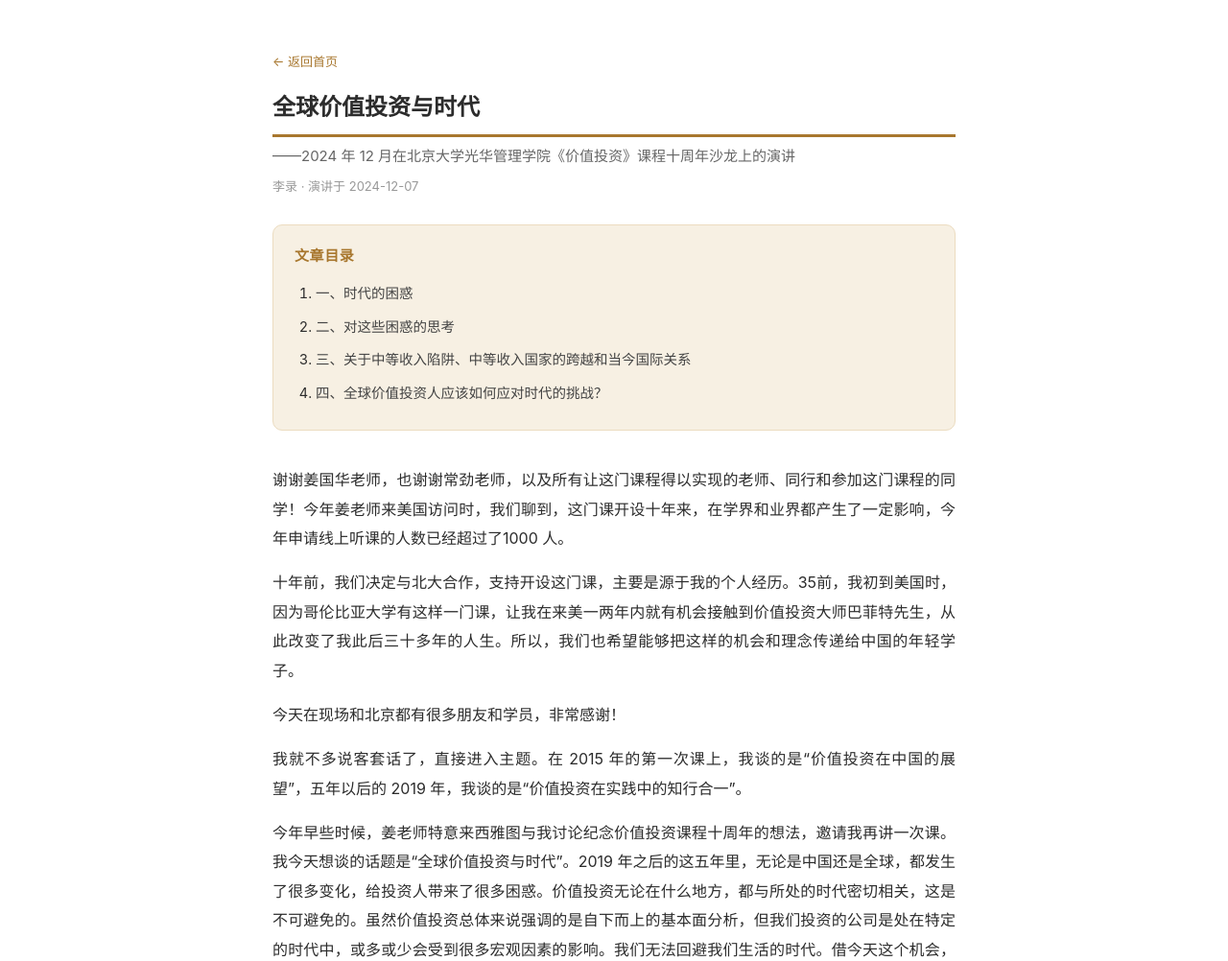
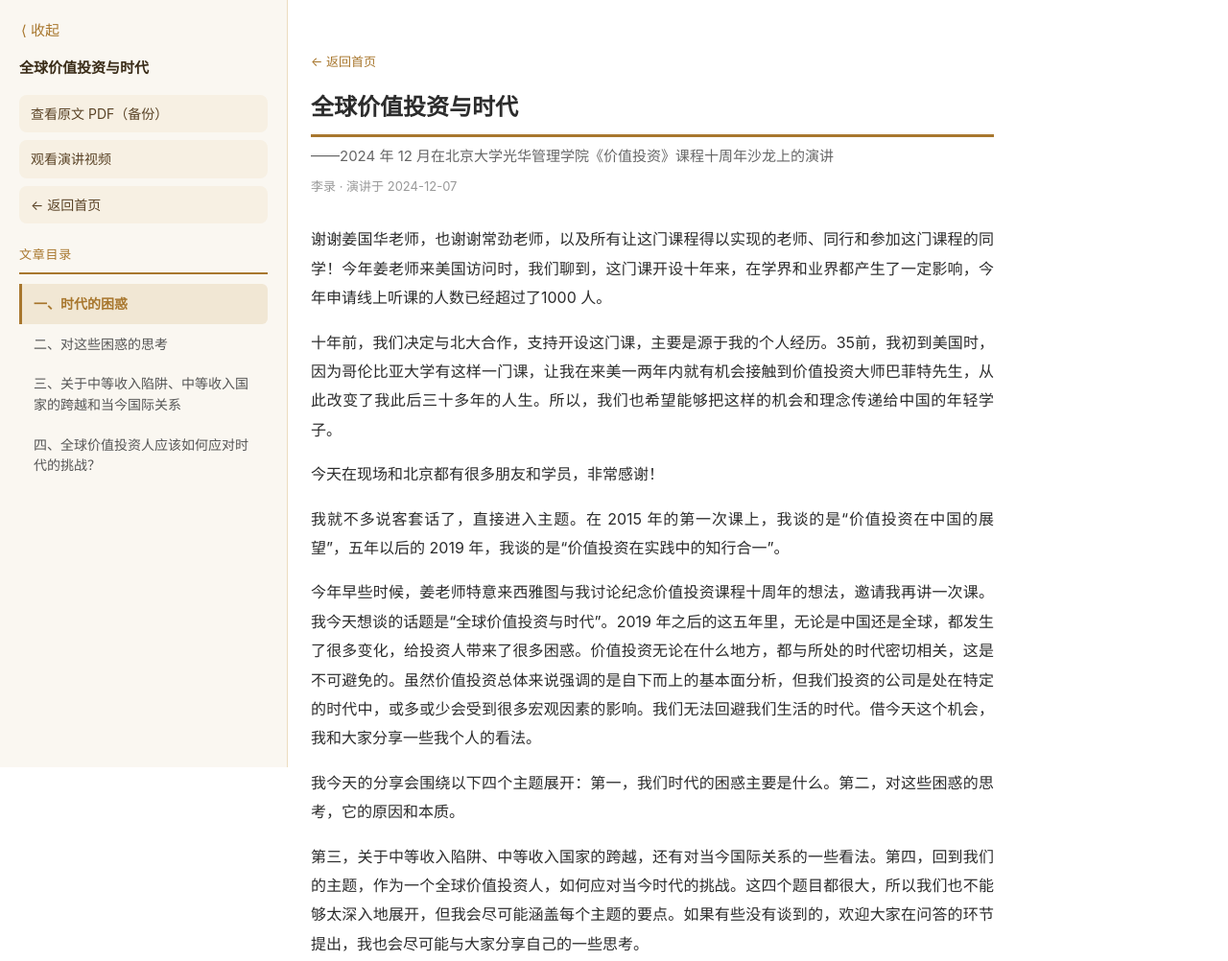
Before and after one commit to ChenXiangloong/financial-report, a plain HTML site: page global_value_investing_2024/index.html in a window 1280 px wide. Shown: the top 1002 px of the page at 96% size. Drawn offline with Linux system fonts and the light colour scheme.

Commit message:
global_value_investing_2024: 备份原 PDF、加入原文/视频入口、目录改为左侧边栏（含移动端抽屉）

```diff
--- a/global_value_investing_2024/index.html
+++ b/global_value_investing_2024/index.html
@@ -7,40 +7,90 @@
 <style>:root{--accent:#a8772e; --accent-soft:#f7f0e3; --accent-line:#ecdcc0;}
 *{box-sizing:border-box;}
 body{font-family:-apple-system,"PingFang SC","Heiti SC","Microsoft YaHei",sans-serif;
-  max-width:760px;margin:0 auto;padding:48px 24px 64px;color:#2c2c2c;background:#fff;line-height:1.9;}
+  margin:0;color:#2c2c2c;background:#fff;line-height:1.9;}
 a{color:var(--accent);text-decoration:none;}
 a:hover{text-decoration:underline;}
+
+/* toggle button (fixed top-left) */
+.toc-toggle{position:fixed;top:14px;left:12px;z-index:120;background:transparent;border:none;
+  color:var(--accent);font-size:15px;font-family:inherit;cursor:pointer;padding:6px 10px;
+  display:flex;align-items:center;gap:4px;}
+.toc-toggle .when-open{display:none;}
+.toc-toggle .when-collapsed{display:none;}
+body.toc-collapsed .toc-toggle .when-collapsed{display:inline;}
+body:not(.toc-collapsed) .toc-toggle .when-open{display:inline;}
+
+/* left sidebar */
+.sidebar{position:fixed;top:0;left:0;width:min(300px,82vw);height:100vh;overflow-y:auto;
+  background:#faf7f1;border-right:1px solid var(--accent-line);
+  padding:60px 20px 32px;z-index:100;transition:transform .25s ease;}
+body.toc-collapsed .sidebar{transform:translateX(-100%);}
+.sidebar .sb-title{font-size:15px;line-height:1.5;color:#3a2c18;font-weight:700;margin:0 0 16px;}
+.sidebar .links{margin:0 0 20px;}
+.sidebar .links a{display:block;padding:10px 12px;margin:8px 0;border-radius:8px;
+  font-size:14px;background:var(--accent-soft);color:#5a4326;line-height:1.4;}
+.sidebar .links a:hover{background:#efe3cf;text-decoration:none;color:#3a2c18;}
+.sidebar .toc-title{font-size:13px;color:var(--accent);margin:0 0 10px;letter-spacing:.06em;
+  border-bottom:2px solid var(--accent);padding-bottom:6px;}
+.sidebar ol{list-style:none;margin:0;padding:0;}
+.sidebar li{margin:0;}
+.sidebar li a{display:block;padding:10px 12px;border-left:3px solid transparent;
+  font-size:14px;color:#555;line-height:1.55;border-radius:0 6px 6px 0;}
+.sidebar li a:hover{background:#f1e7d4;color:var(--accent);text-decoration:none;}
+.sidebar li a.active{background:#f1e7d4;border-left-color:var(--accent);color:var(--accent);font-weight:600;}
+
+/* mobile drawer backdrop */
+.toc-overlay{position:fixed;inset:0;background:rgba(0,0,0,.35);z-index:90;display:none;}
+
+/* content */
+.content{padding:48px 24px 64px;max-width:760px;margin:0 auto;}
 .back{display:inline-block;font-size:13px;color:var(--accent);margin-bottom:18px;}
 h1{font-size:24px;line-height:1.4;border-bottom:3px solid var(--accent);padding-bottom:12px;margin:0 0 6px;}
 .subtitle{color:#666;font-size:15px;margin:0 0 4px;}
 .byline{color:#999;font-size:13px;margin:0 0 28px;}
-.toc{background:var(--accent-soft);border:1px solid var(--accent-line);border-radius:10px;
-  padding:18px 22px;margin:0 0 36px;}
-.toc h3{font-size:15px;margin:0 0 10px;color:var(--accent);letter-spacing:.04em;}
-.toc ol{margin:0;padding-left:22px;}
-.toc li{margin:7px 0;font-size:14.5px;}
-.toc li a{color:#444;}
-.toc li a:hover{color:var(--accent);}
 section{margin-bottom:8px;}
 h2{font-size:19px;border-left:4px solid var(--accent);padding-left:12px;margin:34px 0 14px;line-height:1.5;}
 p{margin:0 0 16px;font-size:16px;text-align:justify;text-justify:inter-ideograph;}
-.note{color:#999;font-size:12.5px;margin-top:40px;border-top:1px solid #eee;padding-top:14px;line-height:1.7;}</style>
+.note{color:#999;font-size:12.5px;margin-top:40px;border-top:1px solid #eee;padding-top:14px;line-height:1.7;}
+
+@media (min-width:980px){
+  body:not(.toc-collapsed) .content{margin-left:300px;margin-right:auto;}
+  body.toc-collapsed .content{margin-left:0;margin-right:auto;}
+}
+@media (max-width:979px){
+  body:not(.toc-collapsed) .toc-overlay{display:block;}
+  .content{padding-top:56px;}
+}</style>
 </head>
 <body>
-<a class="back" href="../index.html">&larr; 返回首页</a>
-<h1>全球价值投资与时代</h1>
-<p class="subtitle">——2024 年 12 月在北京大学光华管理学院《价值投资》课程十周年沙龙上的演讲</p>
-<p class="byline">李录 · 演讲于 2024-12-07</p>
+<button class="toc-toggle" aria-label="切换目录">
+  <span class="when-collapsed">☰ 目录</span>
+  <span class="when-open">⟨ 收起</span>
+</button>
 
-<nav class="toc">
-<h3>文章目录</h3>
-<ol>
+<nav class="sidebar">
+  <p class="sb-title">全球价值投资与时代</p>
+  <div class="links">
+    <a href="global_value_investing_2024.pdf" target="_blank" rel="noopener">查看原文 PDF（备份）</a>
+    <a href="https://www.youtube.com/watch?v=8jJA4vHWvLc" target="_blank" rel="noopener">观看演讲视频</a>
+    <a href="../index.html">&larr; 返回首页</a>
+  </div>
+  <p class="toc-title">文章目录</p>
+  <ol>
 <li><a href="#t1">一、时代的困惑</a></li>
 <li><a href="#t2">二、对这些困惑的思考</a></li>
 <li><a href="#t3">三、关于中等收入陷阱、中等收入国家的跨越和当今国际关系</a></li>
 <li><a href="#t4">四、全球价值投资人应该如何应对时代的挑战？</a></li>
-</ol>
+  </ol>
 </nav>
+
+<div class="toc-overlay"></div>
+
+<div class="content">
+  <a class="back" href="../index.html">&larr; 返回首页</a>
+  <h1>全球价值投资与时代</h1>
+  <p class="subtitle">——2024 年 12 月在北京大学光华管理学院《价值投资》课程十周年沙龙上的演讲</p>
+  <p class="byline">李录 · 演讲于 2024-12-07</p>
 
 <p>谢谢姜国华老师，也谢谢常劲老师，以及所有让这门课程得以实现的老师、同行和参加这门课程的同学！今年姜老师来美国访问时，我们聊到，这门课开设十年来，在学界和业界都产生了一定影响，今年申请线上听课的人数已经超过了1000 人。</p>
 <p>十年前，我们决定与北大合作，支持开设这门课，主要是源于我的个人经历。35前，我初到美国时，因为哥伦比亚大学有这样一门课，让我在来美一两年内就有机会接触到价值投资大师巴菲特先生，从此改变了我此后三十多年的人生。所以，我们也希望能够把这样的机会和理念传递给中国的年轻学子。</p>
@@ -58,6 +108,7 @@ p{margin:0 0 16px;font-size:16px;text-align:justify;text-justify:inter-ideograph
 <p>中国经过 40 多年的发展，在全球制造业附加值中占比超过 30%，但是自身消费只占其中的一半左右。这意味着中国生产的商品有一半需要销售到其他国家，其中最大的客户是发达国家。虽然东南亚已经成为中国最大的出口贸易伙伴，但最终消费很多并不在东南亚国家，它是转口贸易，最终消费有很大一部分还是要回到发达国家。</p>
 <p>国际方面，中国也面临着一系列挑战，尤其是与发达国家之间的关系，如中美关系和中欧关系。在过去五六年里，国际上最大的变量是美国对自身在国际社会中扮演的角色发生了根本性的质疑。二战后，美国在全球事务中一直扮演着“锚”的角色，维系和平、国际贸易稳定、航海贸易自由（freedom of the seas）、国际资本流动，构建了可被称为“美国秩序”的国际体系，包括一系列的制度、法律和纠纷解决机制等。在各方各面，美国都扮演着核心的作用。然而近年来，美国从精英、中产阶级到普通民众都开始对美国扮演这一角色是否值得产生了根本性的质疑。根据一些估计，美国承担了全球约 80%的军事支出，同时作为全球经济的最终购买者、货币提供者和最终消费市场，起到了稳定全球秩序的 “锚” 的作用。但现在美国国民广泛认为美国在这个过程中得不偿失，中国的崛起搭乘了美国秩序的顺风车，崛起之后对美国秩序反而构成了根本性甚至敌对性的挑战。这种观点无论对错，已经导致美国开始重新审视其在国际秩序中的角色和资源投入。这不仅引发了中美关系的深刻变化，也对国际秩序提出了一个根本性的问题：未来的国际秩序将如何演变？国际贸易中的公共品（如和平与航海贸易自由）由谁来投入和维护？在这一背景下，中国的产业将面临怎样的挑战，扮演怎样的角色？</p>
 <p>总结来说，无论国内还是国际上，过去几年都出现了一系列问题，可以称之为“时代的困惑”。这种困惑不仅是一时一地的，也不仅是短期现象，而是引发了人们对于未来前景不确定性的很多担心。</p>
+</section>
 <section id="t2">
 <h2>二、对这些困惑的思考</h2>
 <p>接下来，我想谈谈对这些困惑的思考。</p>
@@ -90,6 +141,7 @@ p{margin:0 0 16px;font-size:16px;text-align:justify;text-justify:inter-ideograph
 <p>今天，全球所有的主要媒体，几乎每天的头版都有跟中国相关的内容。这是因为中国政府的很多决策，已经在全球产生了广泛深刻的影响，与至少几十亿人的生计、利益息息相关。大多数国家在从农业经济向现代科技经济转型的过程中，政府职能已经逐步从指挥、指导型转变为共和、商议、支持和服务型。政府职能的转换不仅是中国当前发展的现实要求，也是由中国经济体的本质所决定的。中国要和所有的国家有贸易往来，要把生产的一半销售到全世界，决定了我们对政府职能的思考必须充分考量到这些人的利益、想法和经济现实的要求。</p>
 <p>这三个例子说明，进入中等收入阶段后，经济累进增长的现实与传统思想、治理结构和人性变化的缓慢之间会形成很多观念上的落差。这些落差会体现在经济的各个方面。</p>
 <p>因此，我们需要不断去重新检测那些已经阻碍经济发展的旧观念，并做出调整。</p>
+</section>
 <section id="t3">
 <h2>三、关于中等收入陷阱、中等收入国家的跨越和当今国际关系</h2>
 <p>回顾过去 500 年的现代化进程，无论是中国还是其他国家，都积累了一系列经验和教训，为我们提供了很多有益的指导。在此基础上，我们展开第三个主题，中国能不能跨越中等收入阶段以及中国如何应对今天的国际环境。</p>
@@ -128,6 +180,7 @@ p{margin:0 0 16px;font-size:16px;text-align:justify;text-justify:inter-ideograph
 <p>中国的潜力仍然很大，我们现阶段遇到的问题是所有经历过工业化起飞的国家都遇到过的，没有特殊之处。这些问题在很大程度上源于我们根深蒂固的观念——这些观念形成于农业文明时期，甚至更久之前——与新发生的巨大、复利性的增长带来的经济现实之间形成了巨大的落差。我们需要在这个落差中，重新审视过去的观念，检验哪些是对的，哪些是不对的？在实践中，我相信李光耀先生的理念是对的——对已经被证明正确的做法，坚决去复制推行；对已经被证明不可行的，坚决避免。这是一条非常简单却非常深刻的治国原则。最终我们还是要坚持实践是检验真理的标准，用实践结果来检验我们的想法和做法。在目前的发展阶段，最重要的实践就是推动中国自发的、不受外界影响的、可持续的经济增长，而其中最重要的变量就是个人消费占 GDP 的比例。如果这一比例从现在的40%提升到印度的 60%，中国的可持续的经济增长将会有很大的发展空间和前景。</p>
 <p>在这个过程中，一定要把链条上的各个要素重新点燃、激活、串联起来。这个链条上有很多节点，有企业家、消费者、有作为的官员、外资、投资人、专业有信用的机构，还有中美关系、中欧关系、中国与东南亚、中国和其他所有贸易伙伴的关系等等。这些节点都是“鸡”，也都是“蛋”，全都是“可以下蛋的鸡”，任何一个节点被点燃，都能带动整个链条的运转。而现在的问题就是整个链条都比较静态，还未动起来，包括我们刚才谈到的香港这一份给中国的特殊礼物，相当于当年荷兰给英国的礼物。</p>
 <p>而现代资本市场产生的信用体系，是国有控股银行体系无法提供的，这不是银行能做和应该做的事。银行无法承担风险投资的角色，如果让银行去做风险投资，大家就不会放心把钱存入银行，那银行就不存在了。而英伟达这样的上市公司，正是通过把一点一滴的储蓄借助一系列中介机构、信用体系转化为资本，而诞生和发展起来的。这个体系里还包括法律制度、例行规范，纠纷处理机制、历史惯例，以及长期积累起来的信任。目前，中国只有香港的资本市场具备了现代金融市场体系的全部要素。如果不能保障它的独立性，这个市场也无法有效运转。当年深圳之所以成功，就是因为其特区的独立性。要用好香港，至少在资本市场和法治领域，要真正落实五十年不变的承诺。因为信誉、信用体系的特点是积累起来需要很长时间，打破它却可能只需要很短的时间，很少的几件事。香港的市场和体系需要珍惜和呵护，而前提是要理解它的重要性。</p>
+</section>
 <section id="t4">
 <h2>四、全球价值投资人应该如何应对时代的挑战？</h2>
 <p>我为什么要花这么多时间讲前面这些内容？因为距离上次演讲过去的这五年，最大的变化就是大家的困惑和不安明显变多了。而带着困惑和惴惴不安，想要坚定地持有股票，真正去做好长期投资，是非常困难的。最后，我们回到第四个主题，作为全球价值投资人，面对今天国际、国内的形势变化，我们如何去应对，如何去投资？</p>
@@ -215,8 +268,50 @@ p{margin:0 0 16px;font-size:16px;text-align:justify;text-justify:inter-ideograph
 <p>2024 年12月7日</p>
 </section>
 
-<p class="note">本文整理自 PDF《全球价值投资与时代》（2024-12-07），原作者李录。原文为 2024 年 12 月在北京大学光华管理学院《价值投资》课程十周年沙龙上的演讲。本页仅作静态排版与归档，版权归原作者所有。</p>
+  <p class="note">本文整理自 PDF《全球价值投资与时代》（2024-12-07），原作者李录。原文为 2024 年 12 月在北京大学光华管理学院《价值投资》课程十周年沙龙上的演讲。本页仅作静态排版与归档，版权归原作者所有。原始 PDF 已随本页一同备份。</p>
 
-<a class="back" href="../index.html" style="margin-top:24px;">&larr; 返回首页</a>
+  <a class="back" href="../index.html" style="margin-top:24px;">&larr; 返回首页</a>
+</div>
+
+<script>
+(function(){
+  var body=document.body;
+  var btn=document.querySelector('.toc-toggle');
+  var overlay=document.querySelector('.toc-overlay');
+  function isMobile(){return window.innerWidth<980;}
+  if(isMobile()){body.classList.add('toc-collapsed');}
+  if(btn){btn.addEventListener('click',function(){body.classList.toggle('toc-collapsed');});}
+  if(overlay){overlay.addEventListener('click',function(){body.classList.add('toc-collapsed');});}
+  var rt;
+  window.addEventListener('resize',function(){
+    clearTimeout(rt);
+    rt=setTimeout(function(){
+      if(isMobile()){body.classList.add('toc-collapsed');}
+      else{body.classList.remove('toc-collapsed');}
+    },150);
+  });
+  // close drawer after tapping a link on mobile
+  document.querySelectorAll('.sidebar a').forEach(function(a){
+    a.addEventListener('click',function(){if(isMobile()){body.classList.add('toc-collapsed');}});
+  });
+  // scroll-spy
+  var links={};
+  document.querySelectorAll('.sidebar ol a').forEach(function(a){
+    links[a.getAttribute('href').slice(1)]=a;
+  });
+  var secs=document.querySelectorAll('section[id]');
+  function setActive(id){
+    for(var k in links){links[k].classList.remove('active');}
+    if(links[id]){links[id].classList.add('active');}
+  }
+  if(secs.length){setActive(secs[0].id);}
+  if('IntersectionObserver' in window && secs.length){
+    var io=new IntersectionObserver(function(entries){
+      entries.forEach(function(e){if(e.isIntersecting){setActive(e.target.id);}});
+    },{rootMargin:'-15% 0px -75% 0px',threshold:0});
+    secs.forEach(function(s){io.observe(s);});
+  }
+})();
+</script>
 </body>
 </html>
```
Also changed, not shown: 1 other file.
